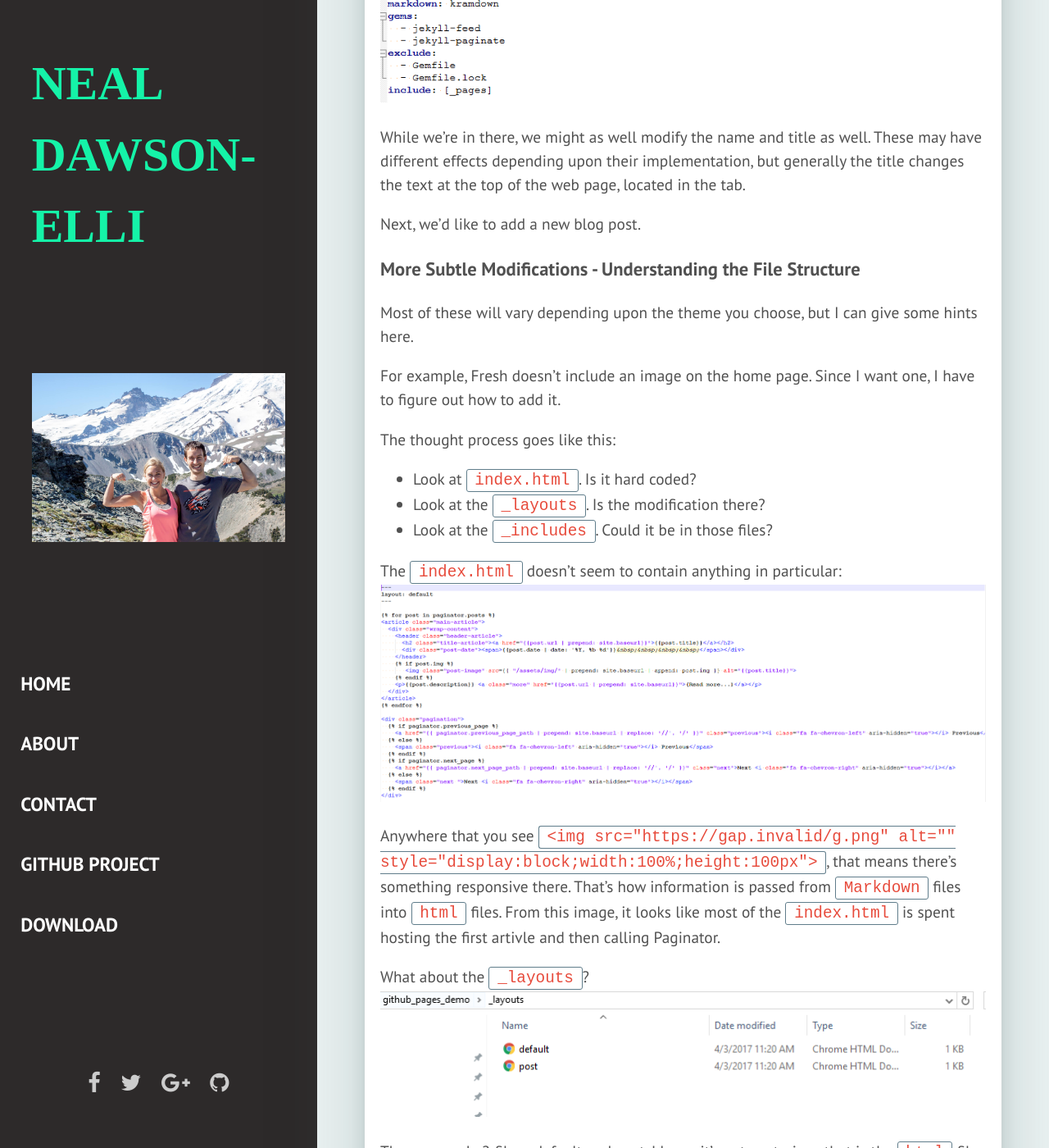
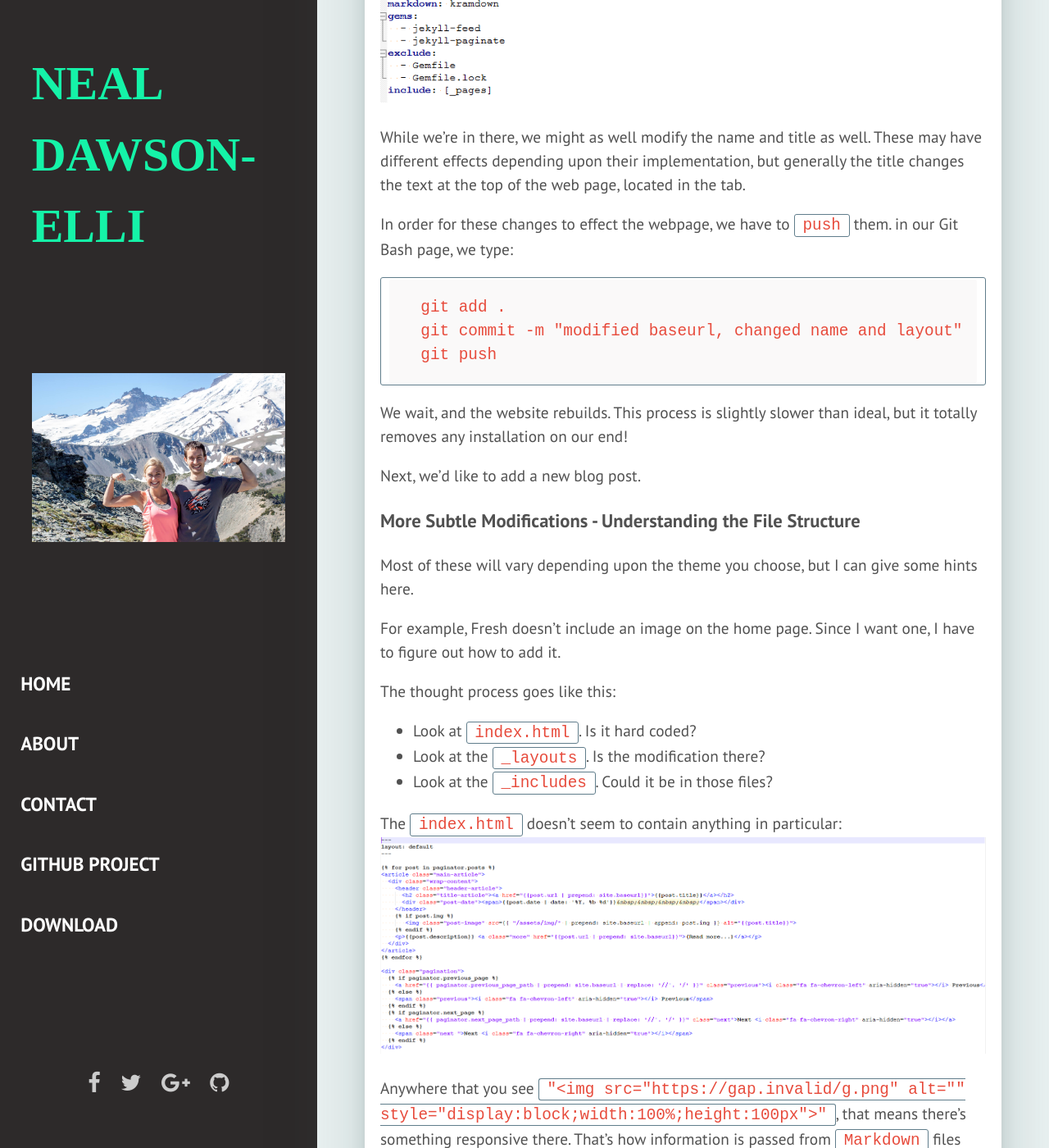
Before and after one commit to ndawsonelli/ndawsonelli.github.io, a Jekyll site: the page built from _posts/2017-12-13-Github-pages-tutorial.markdown, in a window 1280 px wide and 1400 px high, scrolled down 4481 px. Shown: the whole window at 82% size. Built offline with Jekyll 4.4.1, drawn with Linux system fonts in a browser that asks for light colours; some web fonts are replaced; some of the changed text lies outside the part shown.

````diff
--- a/_posts/2017-12-13-Github-pages-tutorial.markdown
+++ b/_posts/2017-12-13-Github-pages-tutorial.markdown
@@ -62,6 +62,15 @@ by the jekyll engine.  To fix it, all we have to do is set the baseurl to "":
 While we're in there, we might as well modify the name and title as well.  These may have different effects depending upon
 their implementation, but generally the title changes the text at the top of the web page, located in the tab.
 
+In order for these changes to effect the webpage, we have to `push` them.  in our Git Bash page, we type:
+```
+git add .
+git commit -m "modified baseurl, changed name and layout"
+git push
+```
+
+We wait, and the website rebuilds.  This process is slightly slower than ideal, but it totally removes any installation on our end!
+
 Next, we'd like to add a new blog post.
 
 
@@ -78,7 +87,7 @@ The thought process goes like this:
 The `index.html` doesn't seem to contain anything in particular:
 ![img_6](/assets/img/git_setup_6.PNG)
 
-Anywhere that you see `{% blah blah %}`, that means there's something responsive there. That's how information is passed from `Markdown` files into `html` files.
+Anywhere that you see `"{% blah blah %}"`, that means there's something responsive there. That's how information is passed from `Markdown` files into `html` files.
 From this image, it looks like most of the `index.html` is spent hosting the first artivle and then calling Paginator.
 
 What about the `_layouts`?
@@ -98,3 +107,11 @@ It looks like we're in the right spot - I see Home, About, Contact, all the thin
 
 But I don't know how to put an image in `html`! I'm not a web developer!
 [Here](http://lmgtfy.com/?q=html+add+an+image) is a link explaining it.
+
+
+### Knowing When Something Failed
+Uh oh! I got a new email:
+![img_9](/assets/img/git_setup_9.PNG)
+
+That means something went wrong in my previous build - it could be syntax, or it could be something else.  In my case, it was not putting `"{% blah blah %}"` in quotes -
+`Markdown` recognizes it as a legitimate command and throws an error.
````
Also changed, not shown: assets/img/git_setup_9.PNG (added).
